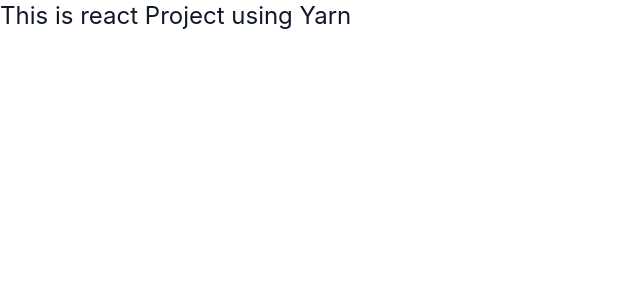
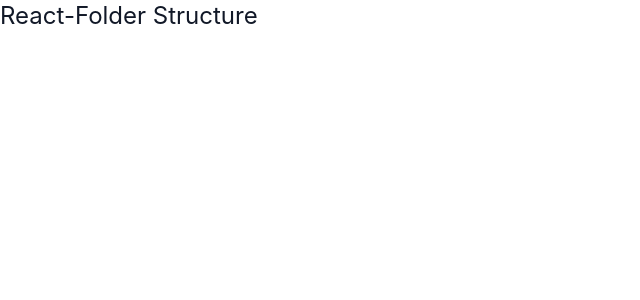
Before and after one commit to pruthasavani44/React-training, a React (Create React App) app in the folder react-yarn/: page / in a window 1280 px wide. Shown: the top 300 px of the page, without its empty margins (0-640 px from the left). Built offline with nearby package versions, Linux system fonts and the light colour scheme.

Commit message:
Ccreate Folder Structure

```diff
--- a/react-yarn/src/App.js
+++ b/react-yarn/src/App.js
@@ -3,7 +3,7 @@
 function App() {
   return (
     <>
-      <h1 className='text-gray-900 text-2xl'>This is react Project using Yarn</h1>
+      <h1 className='text-gray-900 text-2xl'>React-Folder Structure</h1>
     </>
   );
 }
```
Also changed, not shown: react-yarn/src/pages/about/index.jsx (added), react-yarn/src/pages/contact/index.jsx (added), react-yarn/src/pages/home/index.jsx (added), react-yarn/src/pages/product/index.jsx (added), react-yarn/src/styles/font.css (added), react-yarn/src/styles/global.css (added), react-yarn/src/utils/custom.js (added).
